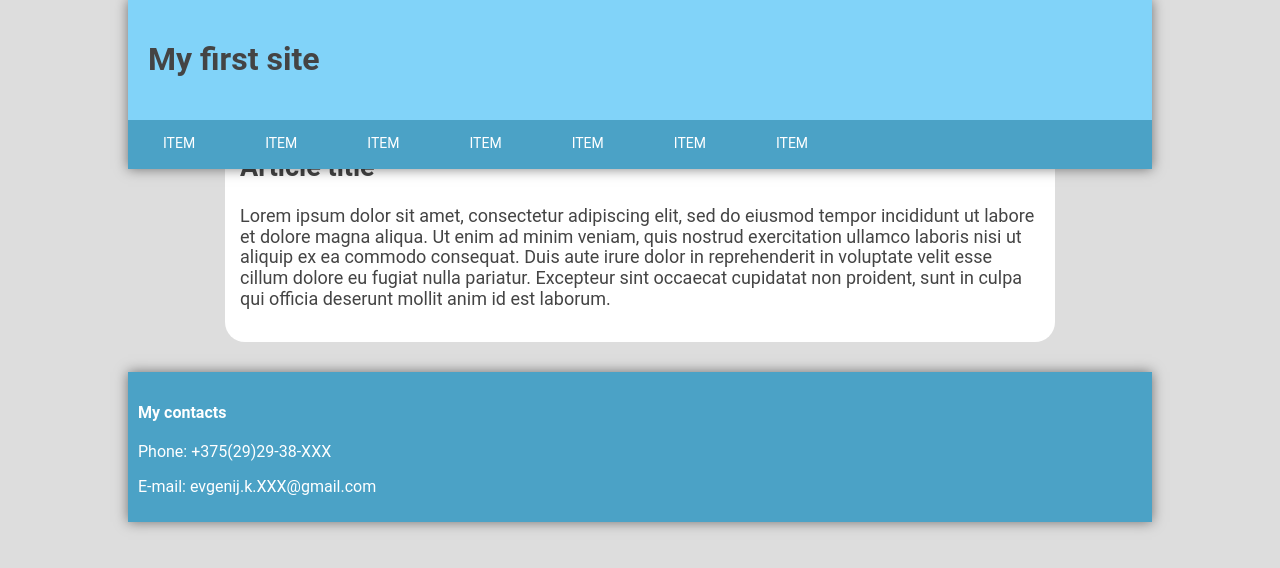
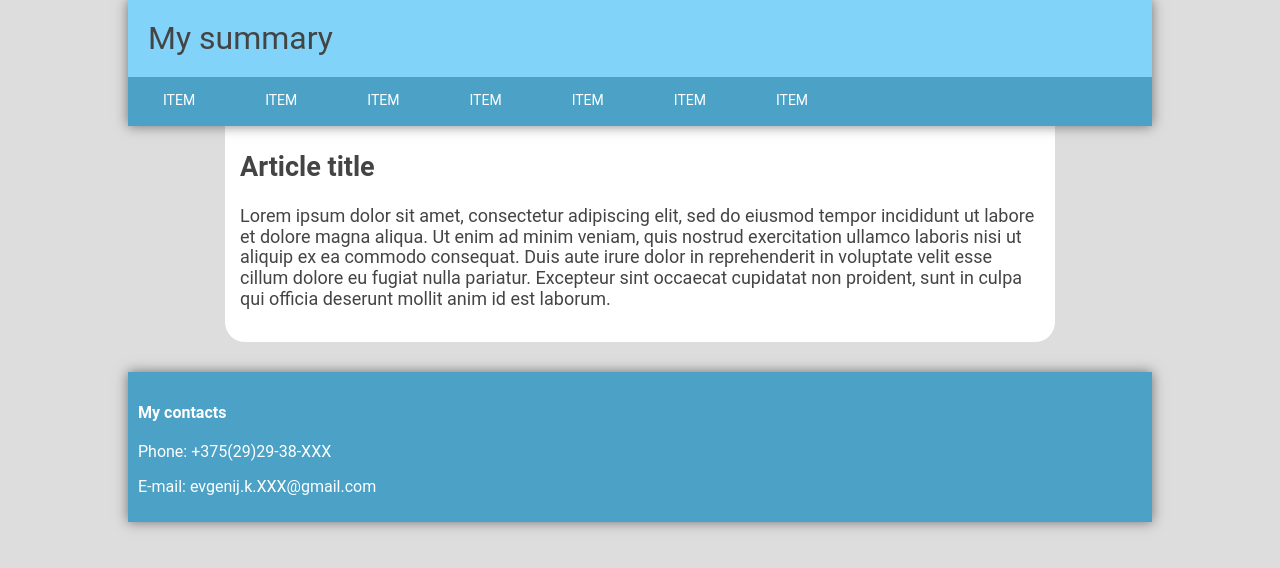
Before and after one commit to evgenijkorob/rsschool-codejam1-cv, a plain HTML site: page index.html in a window 1280 px wide. Drawn offline with nearby package versions, Linux system fonts and the light colour scheme.

Commit message:
fix(index): fix site-name at header
change tag to "span" and inner text to "My summary"

```diff
--- a/index.html
+++ b/index.html
@@ -10,7 +10,7 @@
   </head>
   <body>
     <header>
-      <h1 class="header-sitename">My first site</h1>
+      <span class="header-sitename">My summary</span>
       <nav>
         <ul>
           <li class="nav-link"><a>item</a></li>
```
